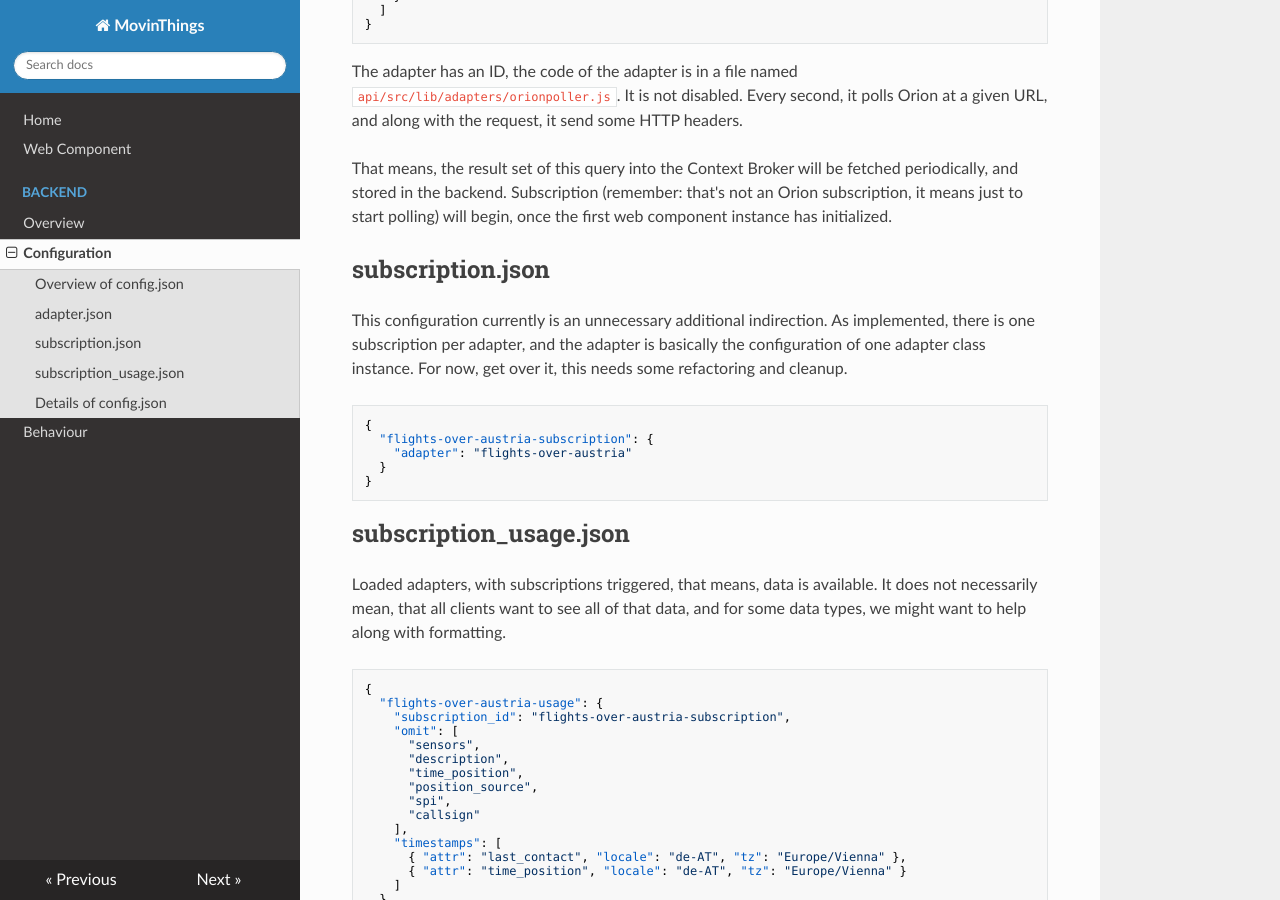
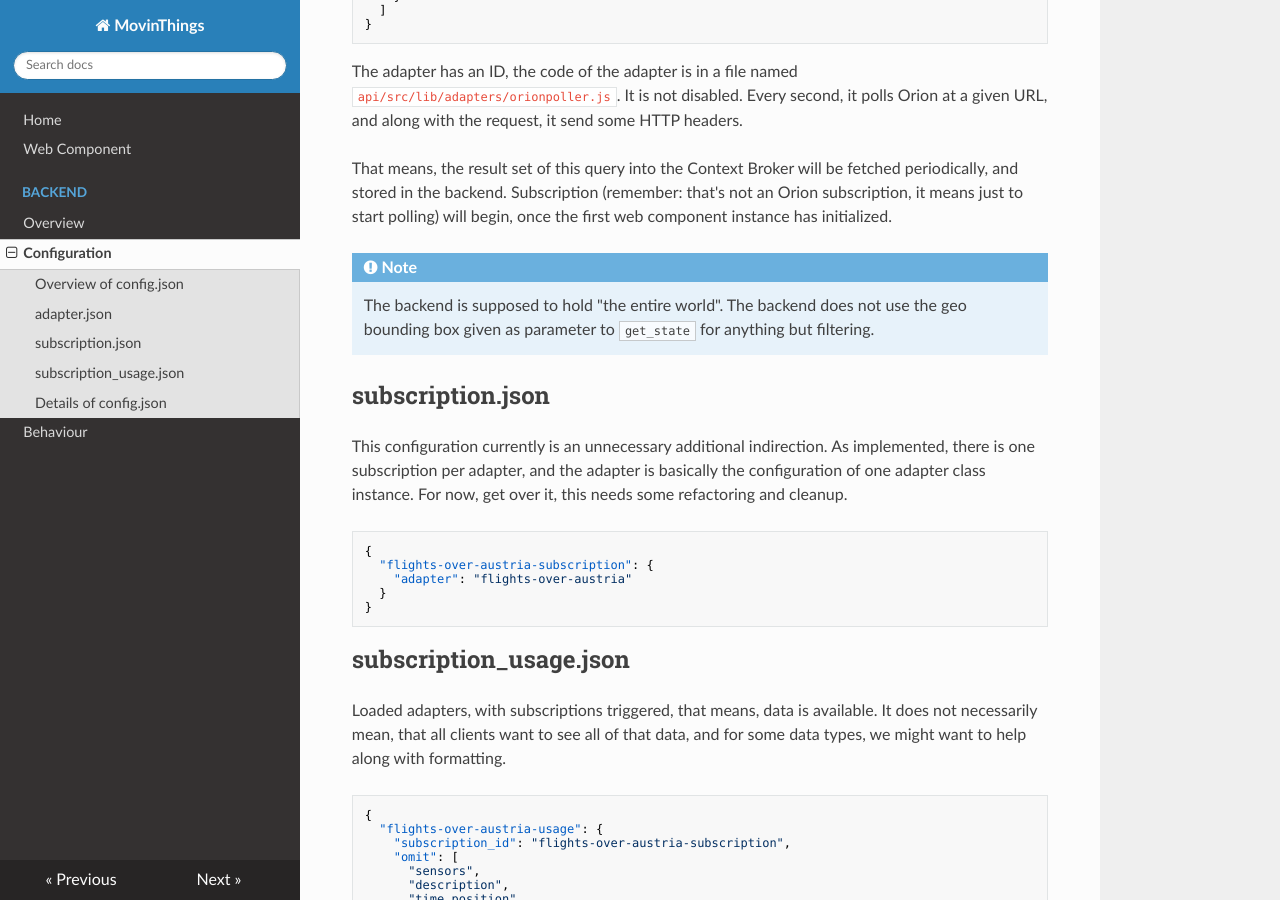
Before and after one commit to oss-vienna-at/movin-things, an MkDocs documentation site: the page built from docs/docs/backend_configuration.md, in a window 1280 px wide and 900 px high, scrolled down 1442 px. Built offline with MkDocs 1.6.1, drawn with Linux system fonts in a browser that asks for light colours; nearby versions of some CDN libraries.

Commit message:
Clarify bounding box.

```diff
--- a/docs/docs/backend_configuration.md
+++ b/docs/docs/backend_configuration.md
@@ -94,6 +94,12 @@ Broker will be fetched periodically, and stored in the
 backend. Subscription (remember: that's not an Orion
 subscription, it means just to start polling) will begin,
 once the first web component instance has initialized.
+
+!!! note
+    The backend is supposed to hold "the entire world". The
+    backend does not use the geo bounding box given as
+    parameter to `get_state` for anything but filtering.
+
 
 ## subscription.json
 
```
